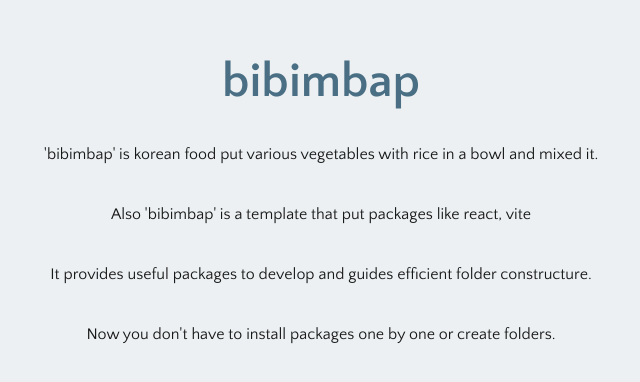
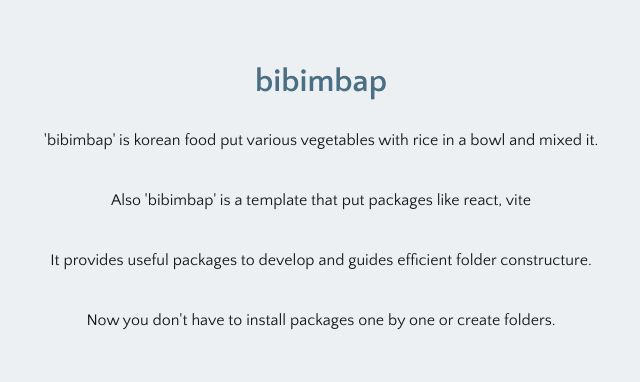
Before and after one commit to comminco/bibimbap, a React (Vite) app in the folder template/: page / in a window 1280 px wide. Shown: the part 206-588 px from the top of the page, without its empty margins (319-959 px from the left). Built offline with nearby package versions, Linux system fonts and the light colour scheme.

Commit message:
udpate global css

```diff
--- a/template/src/css/globalStyles.css
+++ b/template/src/css/globalStyles.css
@@ -21,6 +21,14 @@
   font: 100%/1.75 'QuattroSans';
 }
 
+html img {
+  -webkit-user-drag: none;
+  -khtml-user-drag: none;
+  -moz-user-drag: none;
+  -o-user-drag: none;
+  user-drag: none;
+}
+
 body {
   word-wrap: break-word;
   color: hsla(0, 0%, 0%, 0.9);
@@ -40,14 +48,14 @@
   --key-color-400: rgba(var(--key-color-rgb), 0.4);
   --key-color-500: rgba(var(--key-color-rgb), 0.5);
 
-  --text-M: 0.875rem;
-  --text-L: 1.5rem;
-  --text-XL: 3rem;
+  --text-S: 0.75rem
+  --text-L: 1.25rem;
+  --text-XL: 2rem;
 
   --width-M: 2rem;
   --width-L: 4rem;
 
-  --border-M: 1.5px solid black;
+  --border-M: 1px solid black;
   --border-L: 2px solid black;
 }
 
```
